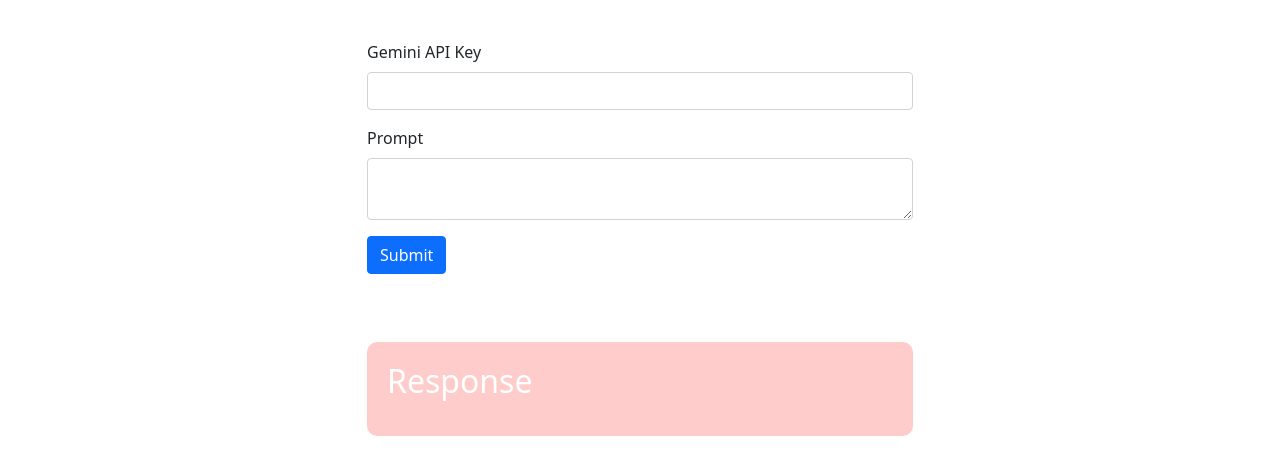
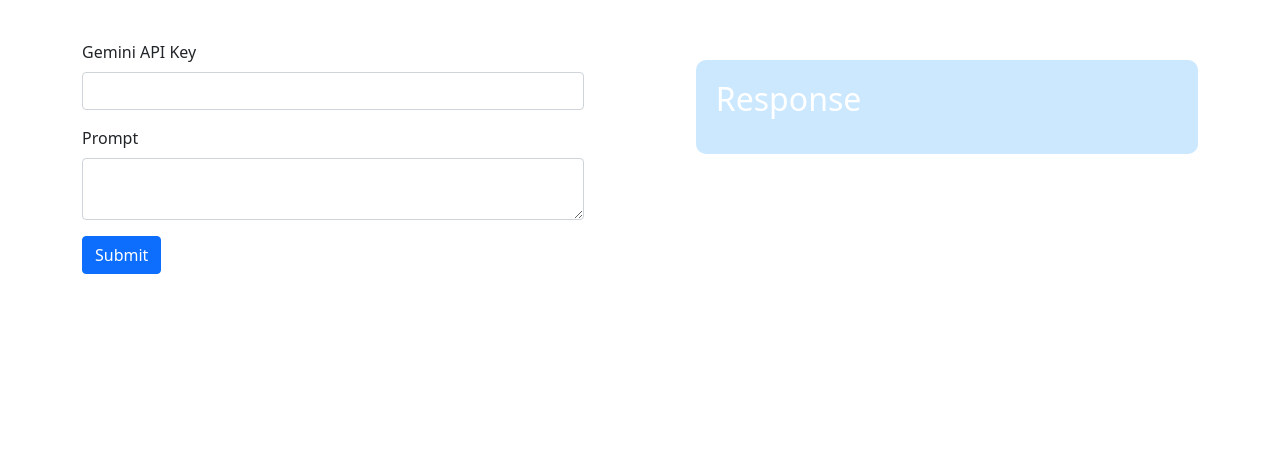
Before and after one commit to satyavanivalavala/LungandColonCancer, a FastAPI app: page /chat in a window 1280 px wide. Shown: the part 106-581 px from the top of the page. Run offline with FastAPI, Linux system fonts and the light colour scheme.

Commit message:
Update chat.html

```diff
--- a/templates/chat.html
+++ b/templates/chat.html
@@ -21,18 +21,34 @@
     <style>
       /* Add your custom styles here */
       #resultBox {
-        background-color: #ffcccc; /* Light red shade */
+        background-color: #cce8ff; /* Light red shade */
         padding: 20px;
         border-radius: 10px;
         margin-top: 20px;
+      }
+
+      /* Custom styles for left and right side layout */
+      .form-container {
+        display: flex;
+        justify-content: space-between;
+      }
+
+      .form-container .form-input {
+        width: 45%;
+      }
+
+      .form-container .form-response {
+        width: 45%;
       }
     </style>
   </head>
   <body>
     <div class="container">
       <div class="row justify-content-center">
-        <div class="col-md-6">
+        <div class="col-md-12">
           <!-- Form for input -->
+          <div class="form-container">
+            <div class="form-input">
               <form id="geminiForm" method="post">
                 <div class="mb-3">
                   <label for="gemini_api_key" class="form-label">Gemini API Key</label>
@@ -45,13 +61,13 @@
                 <button type="submit" class="btn btn-primary">Submit</button>
               </form>
             </div>
-      </div>
-      <div class="row justify-content-center mt-5">
-        <div class="col-md-6">
+            <div class="form-response">
               <!-- Display response -->
               <div id="resultBox" >
                 <h2>Response</h2>
                 <p id="responseContent"></p>
+              </div>
+            </div>
           </div>
         </div>
       </div>
```
Lines whose indentation alone changed are shown as unchanged.
